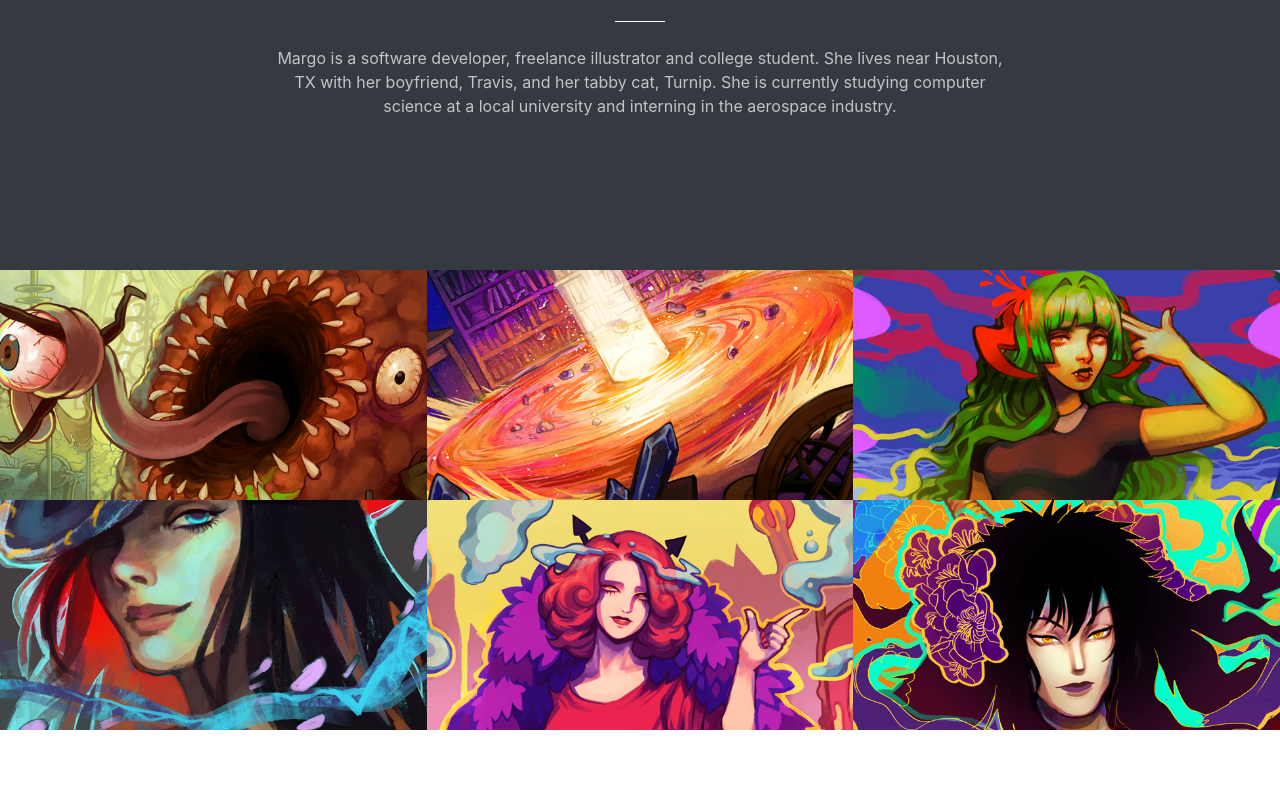
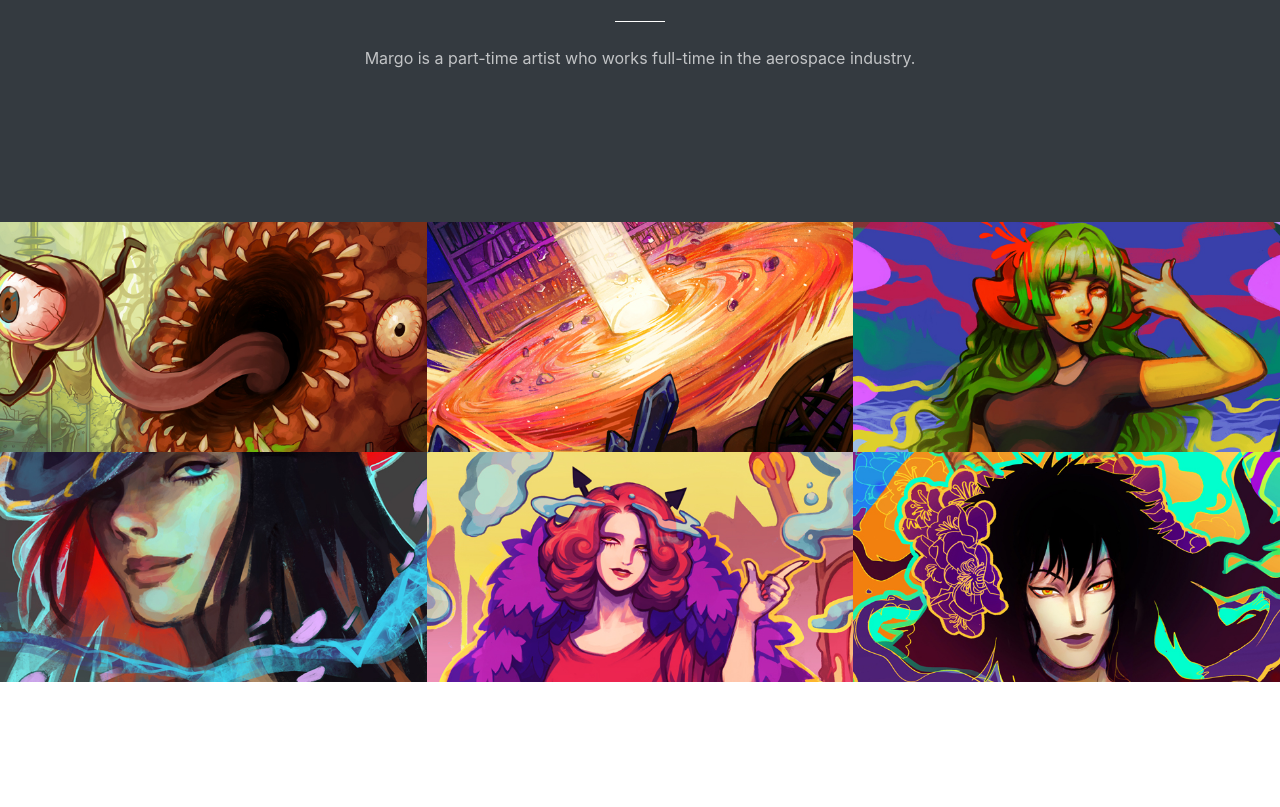
Before and after one commit to msikes/msikes.github.io, a website with bundled scripts: page index.html in a window 1280 px wide. Shown: the part 969-1776 px from the top of the page. Built offline with nearby package versions, Linux system fonts and the light colour scheme.

Commit message:
Update index.html

```diff
--- a/index.html
+++ b/index.html
@@ -77,7 +77,7 @@
           <div class="col-lg-8 mx-auto text-center">
             <h2 class="section-heading text-white">Margo Sikes</h2>
             <hr class="light my-4">
-            <p class="text-faded mb-4">Margo is a software developer, freelance illustrator and college student. She lives near Houston, TX with her boyfriend, Travis, and her tabby cat, Turnip. She is currently studying computer science at a local university and interning in the aerospace industry.</p>
+            <p class="text-faded mb-4">Margo is a part-time artist who works full-time in the aerospace industry.</p>
             <!--<a class="btn btn-light btn-xl js-scroll-trigger" href="#services">Get Started!</a>-->
           </div>
         </div>
```
